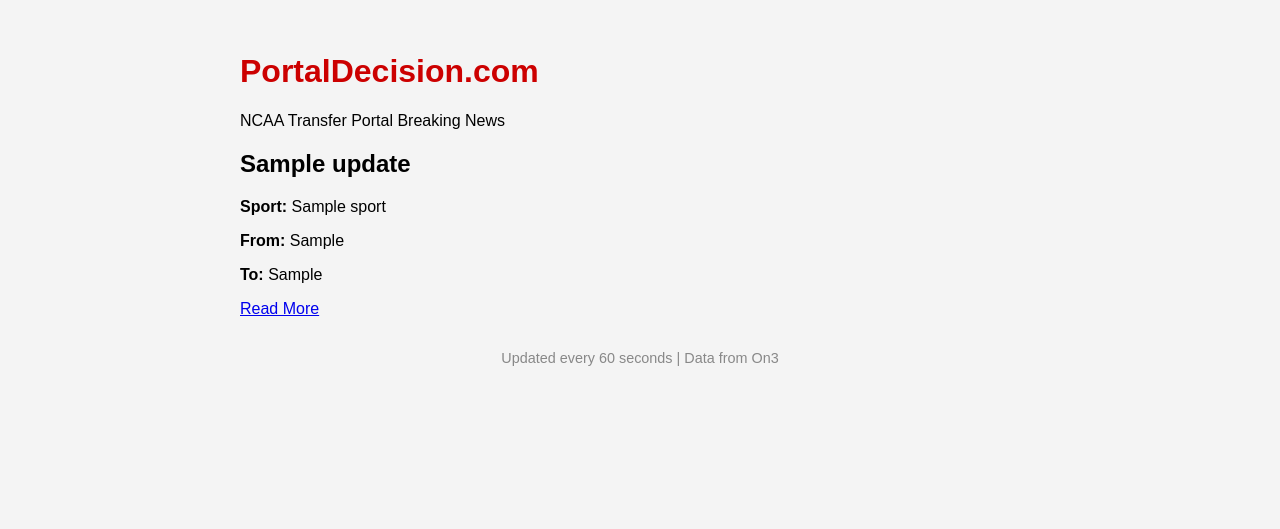
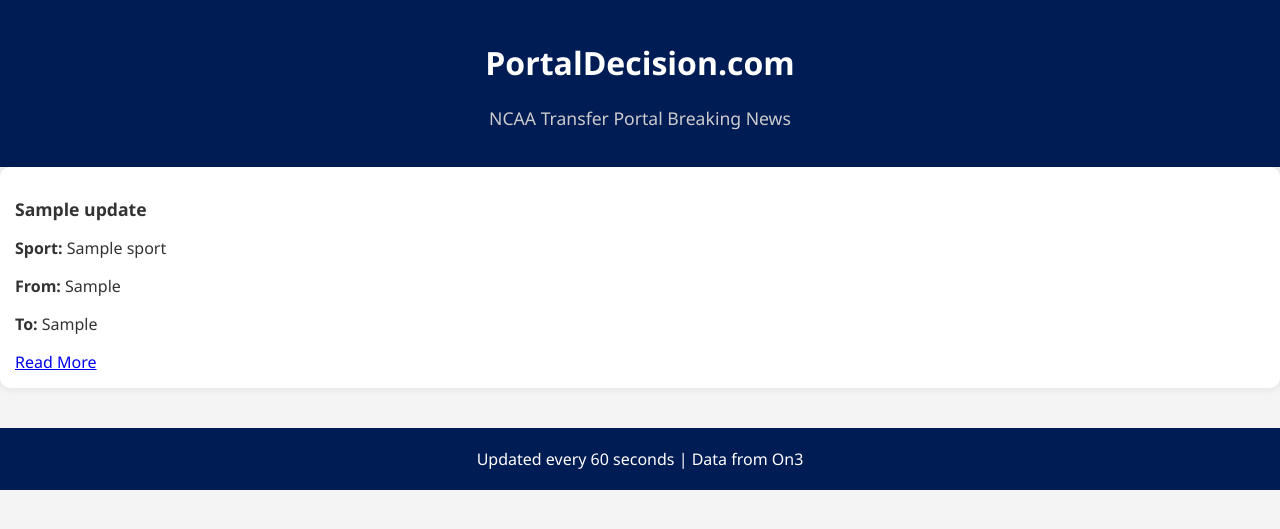
Before and after one commit to ericsjaffe/PortalDecision, a Flask app: template templates/index.html in a window 1280 px wide. Shown: the top 529 px of the page. Run offline with Flask 3, Linux system fonts and the light colour scheme; the template is opened without the code that fills it: most values are stand-ins (such as "Sample title", 1, 10 or a date in 2020).

Commit message:
Update style.css

```diff
--- a/static/style.css
+++ b/static/style.css
@@ -1,26 +1,62 @@
 body {
-    font-family: Arial, sans-serif;
-    max-width: 800px;
-    margin: auto;
-    padding: 2rem;
-    background-color: #f4f4f4;
+  font-family: 'Segoe UI', sans-serif;
+  margin: 0;
+  background: #f4f4f4;
+  color: #333;
 }
-h1 {
-    color: #cc0000;
+
+.site-header {
+  background: #001C54;
+  color: #fff;
+  padding: 20px;
+  text-align: center;
 }
-ul {
-    list-style: none;
-    padding: 0;
+
+.subtitle {
+  font-size: 1.1rem;
+  color: #ccc;
 }
-li {
-    background: white;
-    padding: 1rem;
-    margin-bottom: 0.5rem;
-    border-left: 5px solid #cc0000;
+
+.grid {
+  display: grid;
+  grid-template-columns: repeat(auto-fill, minmax(280px, 1fr));
+  gap: 20px;
+  padding: 20px;
+  max-width: 1200px;
+  margin: auto;
 }
+
+.card {
+  background: #fff;
+  border-radius: 10px;
+  box-shadow: 0 0 10px rgba(0,0,0,0.1);
+  padding: 15px;
+  transition: transform 0.2s ease-in-out;
+}
+
+.card:hover {
+  transform: translateY(-5px);
+}
+
+.card h2 {
+  font-size: 1.1rem;
+  margin-bottom: 8px;
+}
+
+.meta {
+  color: #555;
+  font-size: 0.9rem;
+}
+
+.sport {
+  color: #0066cc;
+  font-size: 0.85rem;
+}
+
 footer {
-    text-align: center;
-    margin-top: 2rem;
-    font-size: 0.9rem;
-    color: #888;
+  text-align: center;
+  padding: 20px;
+  background: #001C54;
+  color: white;
+  margin-top: 40px;
 }
```
